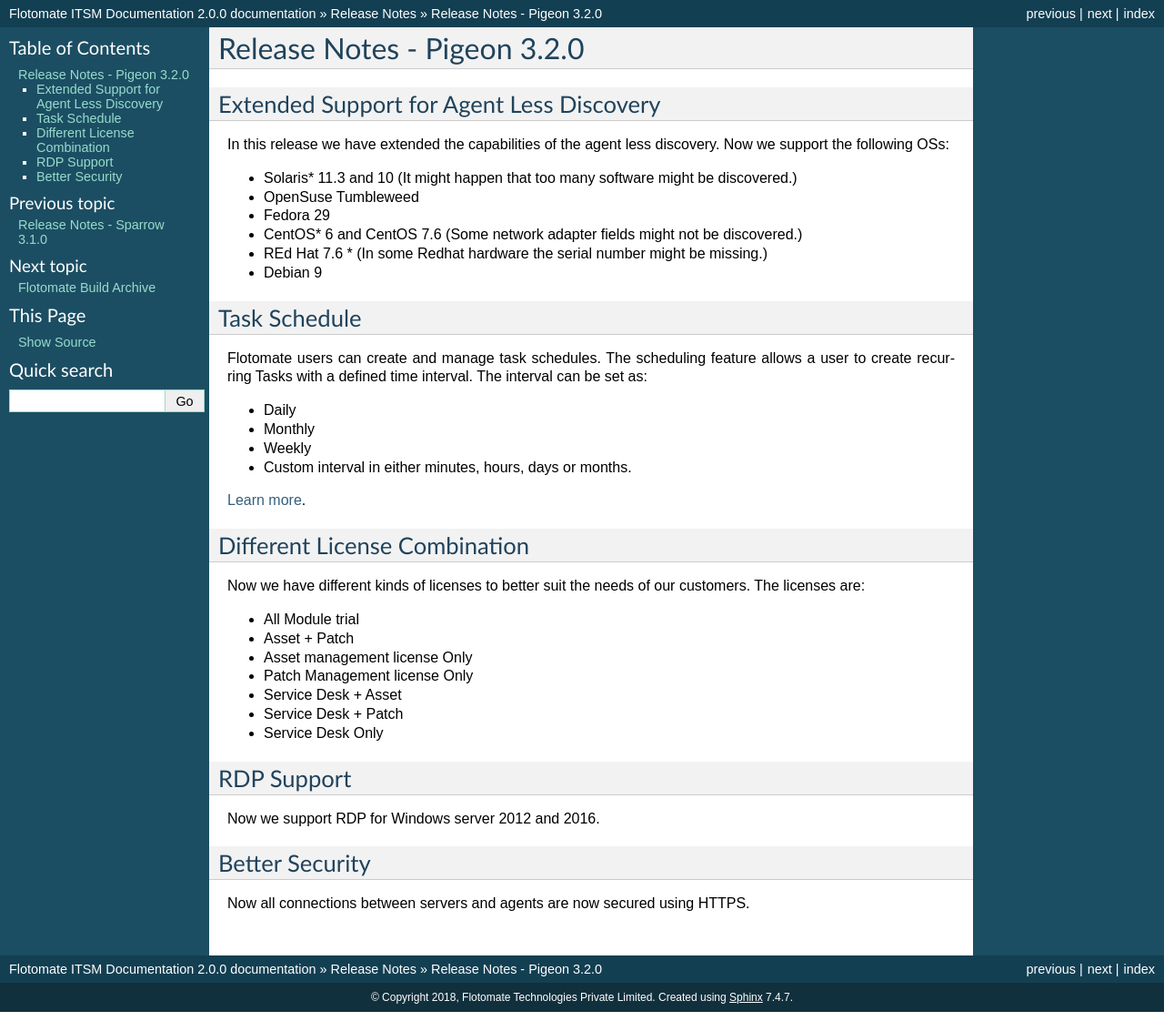
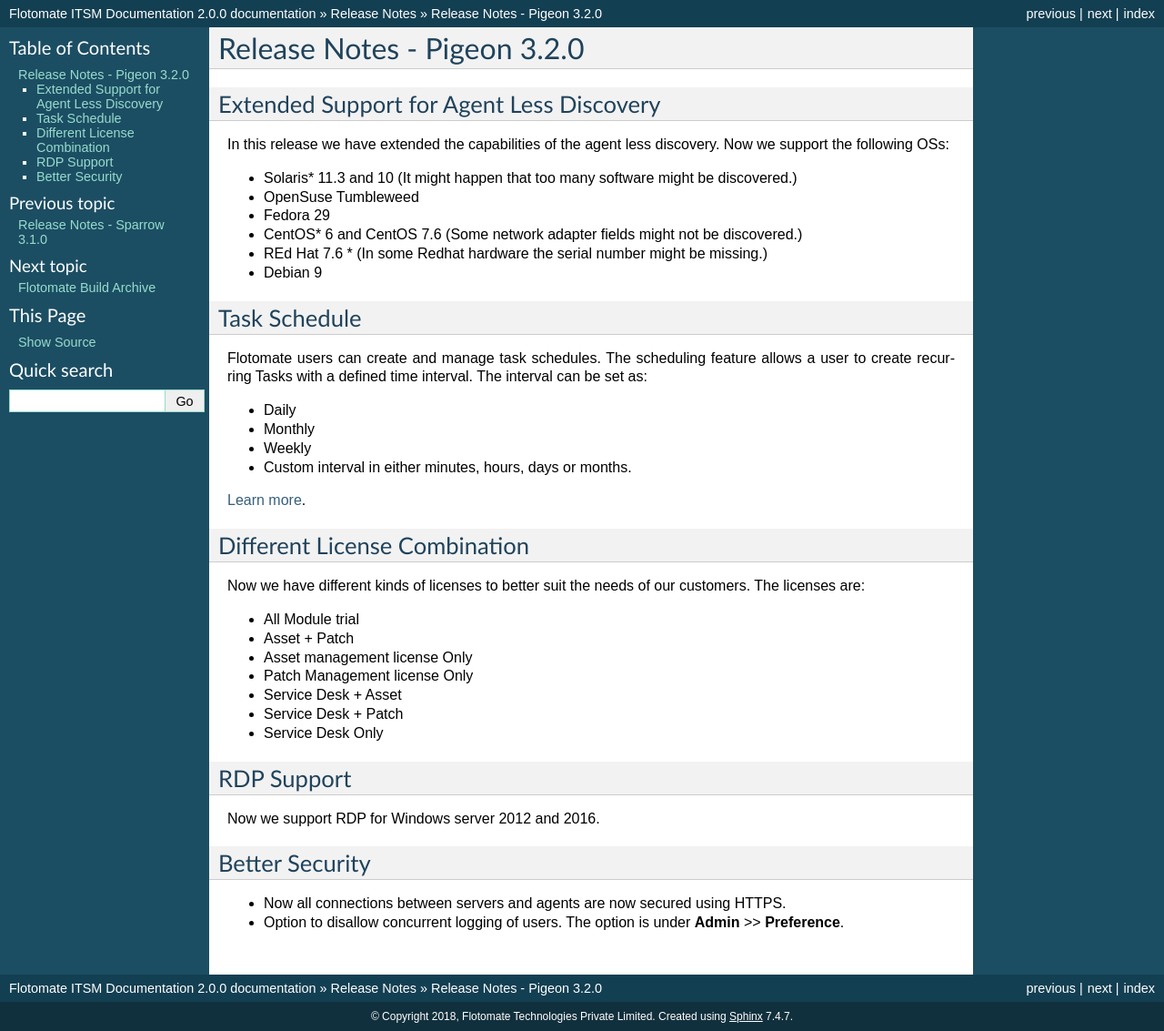
Before and after one commit to Flotomate/product_docs, a Sphinx documentation site: the page built from source/release-notes/release-3-2.rst, in a window 1280 px wide. Shown: the whole page at 91% size. Built offline with Sphinx 7.4.7, drawn with Linux system fonts in a browser that asks for light colours; pages that are not in the unit, such as notebooks, are missing from menus; before the commit the page ends 1112 px from its top, so only the background shows below that.

Commit message:
Update to release doc of 3.2

```diff
--- a/source/admin/admin-user-management/preference.rst
+++ b/source/admin/admin-user-management/preference.rst
@@ -13,6 +13,11 @@
 .. figure:: https://s3-ap-southeast-1.amazonaws.com/flotomate-resources/admin/AD-28.png
     :align: center
     :alt: figure 28
+
+Not Allow Concurrent User logging
+---------------------------------
+
+Turn this option **on** will disallow users from having multiple sessions across multiple machines.
 
 Allow Guest Requesters to Report a Request:
 -------------------------------------------
--- a/source/release-notes/release-3-2.rst
+++ b/source/release-notes/release-3-2.rst
@@ -49,4 +49,5 @@
 Better Security
 ===============
 
-Now all connections between servers and agents are now secured using HTTPS.
+- Now all connections between servers and agents are now secured using HTTPS.
+- Option to disallow concurrent logging of users. The option is under **Admin** >> **Preference**.
```
